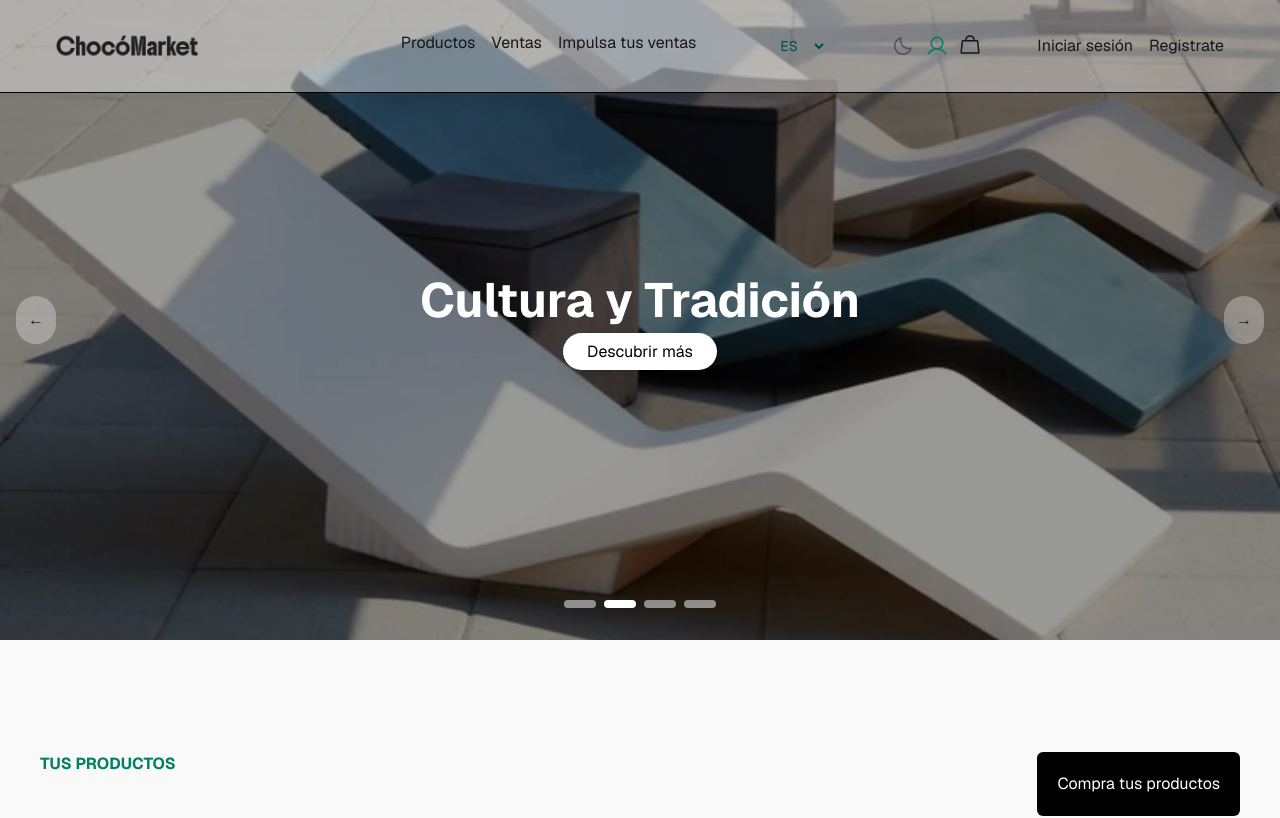
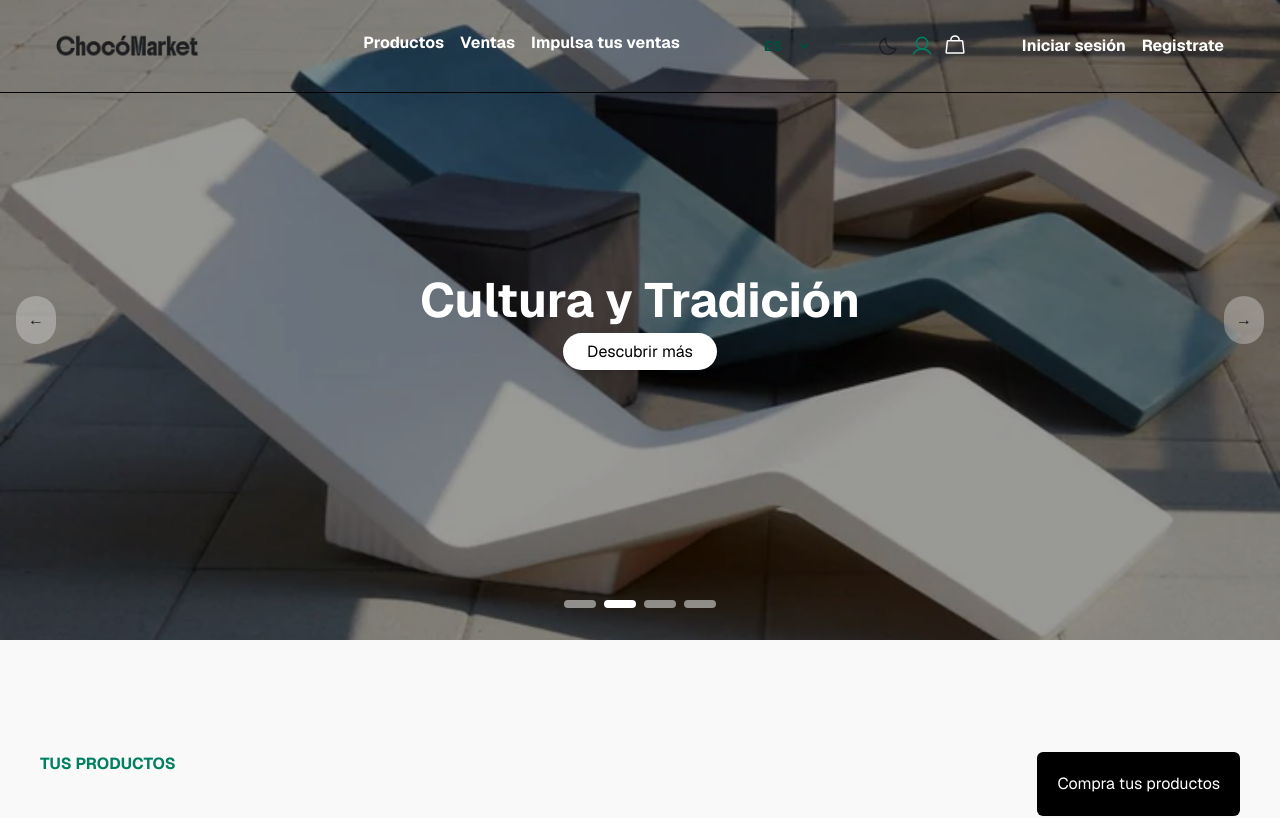
Before and after one commit to IngenieroJosser/chocomarket__frontend, a Next.js app: page / in a window 1280 px wide. Shown: the top 818 px of the page. Built offline with nearby package versions, Linux system fonts and the light colour scheme.

Commit message:
style(header): change text color for better readability

```diff
--- a/src/components/ui/home/Header.tsx
+++ b/src/components/ui/home/Header.tsx
@@ -89,7 +89,7 @@ const Header = () => {
             ? ""
             : scrolled
             ? "bg-[rgba(255,255,255,0.56)] dark:bg-[rgba(0,0,0,0.5)] backdrop-blur-md"
-            : "bg-[rgba(255,255,255,0.4)]"
+            : "text-white font-bold"
         }`}
       >
         {/* Logo */}
```
